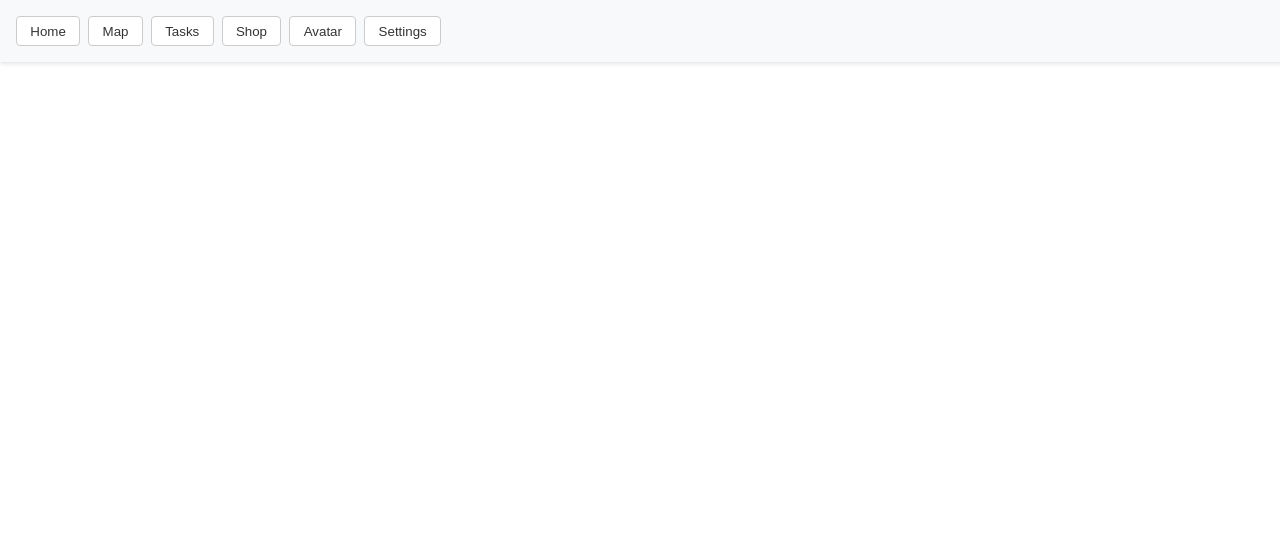
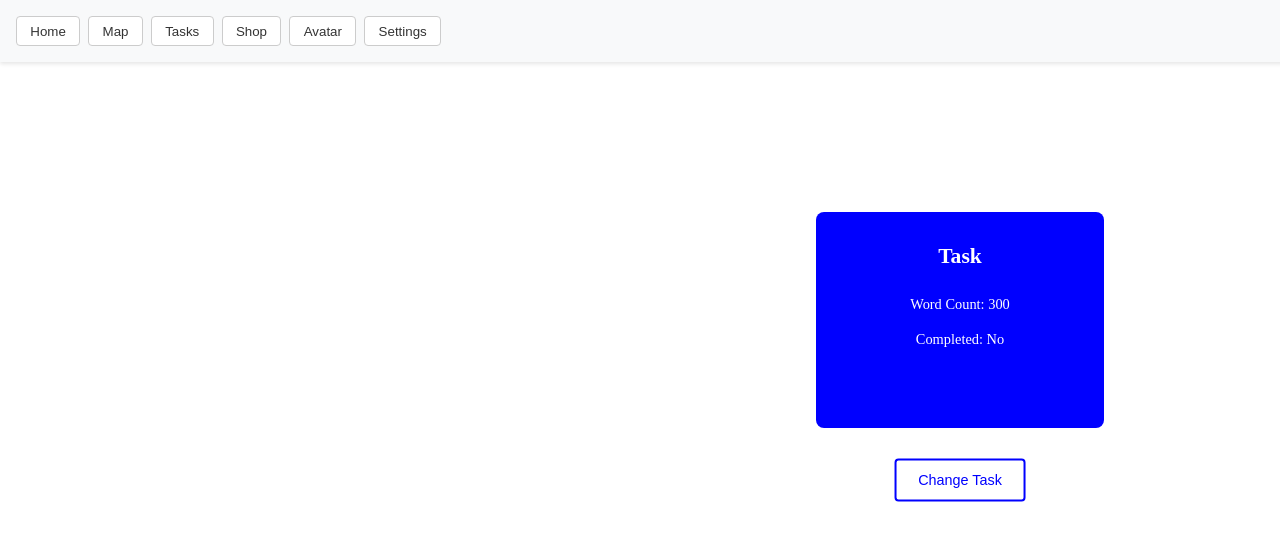
Before and after one commit to itcOnlineGaming/Team_3_2025, a SvelteKit app: page /home in a window 1280 px wide. Shown: the top 540 px of the page. Built offline with nearby package versions, Linux system fonts and the light colour scheme.

Commit message:
added home default

```diff
--- /dev/null
+++ b/src/routes/+page.ts
@@ -0,0 +1,5 @@
+import { redirect } from '@sveltejs/kit';
+
+export function load() {
+  throw redirect(307, '/home');
+}
--- a/src/routes/home/+page.svelte
+++ b/src/routes/home/+page.svelte
@@ -0,0 +1,68 @@
+<div class="blue-box">
+  <h2>Task</h2>
+  <p>Word Count: 300</p>
+  <p>Completed: No</p>
+</div>
+
+<div class="button-box">
+  <button class="change-task-btn"><a href="/tasks">Change Task</a></button>
+</div>
+
+<style>
+  .blue-box {
+    width: 20em;
+    height: 15em;
+    background-color: blue;
+    display: flex;
+    flex-direction: column;
+    align-items: center;
+    justify-content: flex-start;
+    color: white;
+    font-size: 0.9em;
+    text-align: center;
+    padding: 1em;
+    box-sizing: border-box;
+    position: fixed;
+    top: 40%;
+    left: 75%;
+    transform: translate(-50%, -50%);
+    border-radius: 8px;
+  }
+
+  .button-box {
+    position: fixed;
+    top: 60%;
+    left: 75%;
+    transform: translate(-50%, -50%);
+  }
+
+  .blue-box h3 {
+    margin: 0 0 1em 0;
+    font-size: 1.2em;
+  }
+
+  .blue-box p {
+    margin: 0.5em 0;
+    line-height: 1.4;
+  }
+
+  .change-task-btn {
+    padding: 0.8em 1.5em;
+    background-color: white;
+    color: blue;
+    border: 2px solid blue;
+    border-radius: 4px;
+    cursor: pointer;
+    font-size: 0.9em;
+  }
+
+  .change-task-btn:hover {
+    background-color: #f0f0f0;
+  }
+
+  .change-task-btn a {
+    text-decoration: none;
+    color: inherit;
+  }
+
+</style>
```
